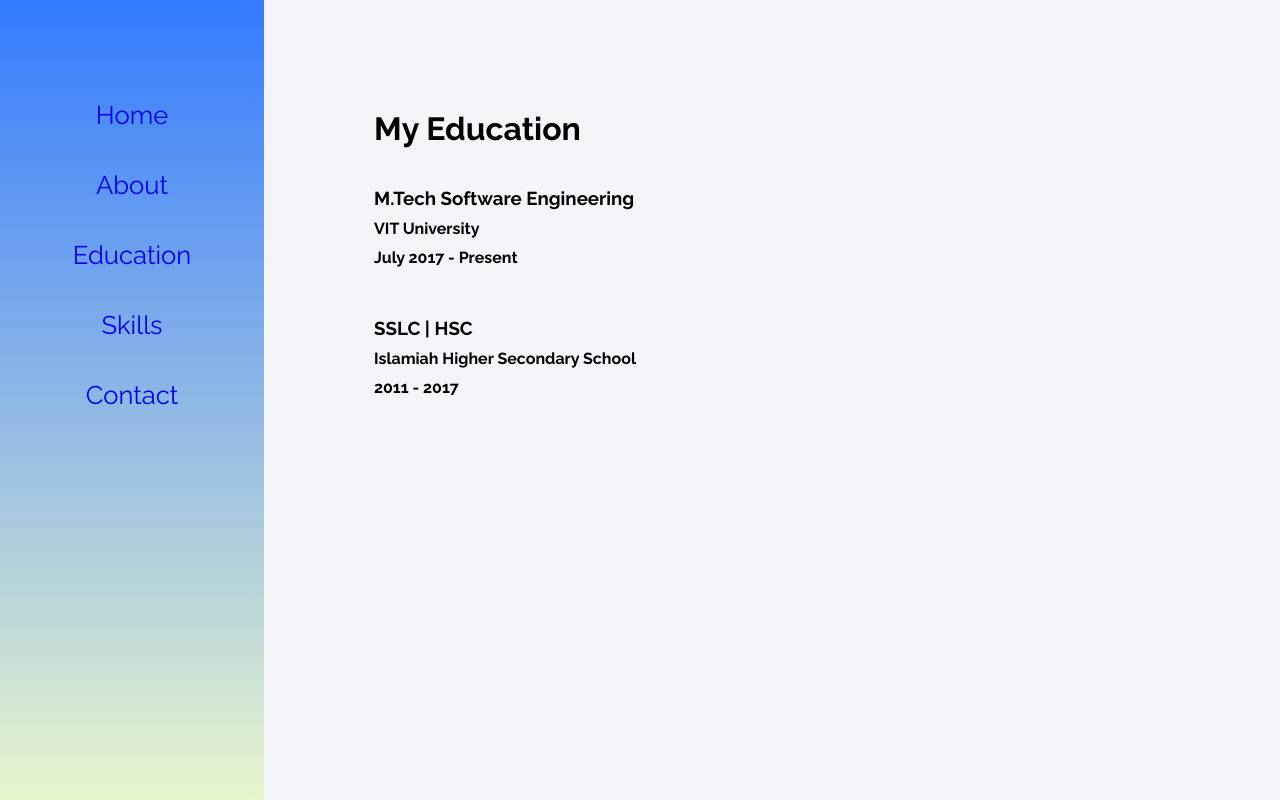
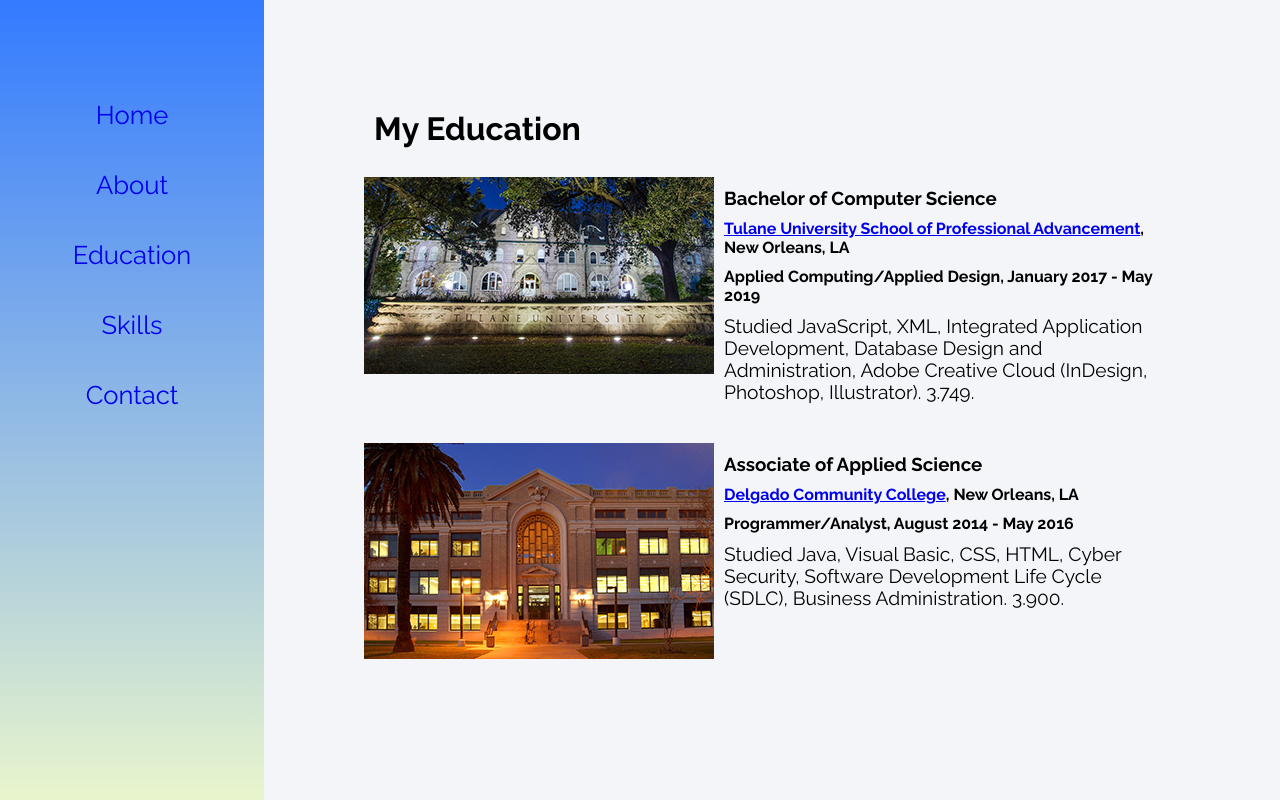
Before and after one commit to fireside68/portfolio_site, a React (Create React App) app: page /education in a window 1280 px wide. Built offline with nearby package versions, Linux system fonts and the light colour scheme.

Commit message:
Update Education page and Widecard component

```diff
--- a/src/components/Widecard.js
+++ b/src/components/Widecard.js
@@ -3,12 +3,16 @@
   render() {
     return (
       <div className="widecard">
+        <div className="collegepic">
+          <img src={this.props.data.picture} alt="attended school" />
+        </div>
         <div className="compdet">
-          <h3> {this.props.title} </h3>
-          <h4 className="secondtext"> {this.props.where} </h4>
+          <h3> {this.props.data.degree} </h3>
+          <h4 className="secondtext"><a href={this.props.data.url} target="_blank" rel="noopener noreferrer">{this.props.data.name}</a>, {this.props.data.location} </h4>
           <h4 className="secondtext">
-            {this.props.from} - {this.props.to}
+            {this.props.data.discipline}, {this.props.data.from} - {this.props.data.to}
           </h4>
+          <p> {this.props.data.description}. {this.props.data.gpa}.</p>
         </div>
       </div>
     );
--- /dev/null
+++ b/src/components/colleges.js
@@ -0,0 +1,31 @@
+
+
+export const collegeData = [
+    {
+        id: 1,
+        name: "Tulane University School of Professional Advancement",
+        url: `https://sopa.tulane.edu`,
+        location: "New Orleans, LA",
+        from: "January 2017",
+        to: "May 2019",
+        picture: require('../img/tulane_university.png'),
+        degree: 'Bachelor of Computer Science',
+        discipline: 'Applied Computing/Applied Design',
+        gpa: "3.749",
+        description: 'Studied JavaScript, XML, Integrated Application Development, Database Design and Administration, Adobe Creative Cloud (InDesign, Photoshop, Illustrator)'
+    },
+    {
+        id: 2,
+        name: "Delgado Community College",
+        url: `https://www.dcc.edu`,
+        location: "New Orleans, LA",
+        from: "August 2014",
+        to: "May 2016",
+        picture: require('../img/delgado_cc.jpg'),
+        degree: 'Associate of Applied Science',
+        discipline: 'Programmer/Analyst',
+        gpa: "3.900",
+        description: 'Studied Java, Visual Basic, CSS, HTML, Cyber Security, Software Development Life Cycle (SDLC), Business Administration'
+    }
+
+];
--- a/src/contents/Education.js
+++ b/src/contents/Education.js
@@ -1,22 +1,25 @@
 import React, { Component } from "react";
 import Widecard from "../components/Widecard";
+import { collegeData } from "../components/colleges";
 class Education extends Component {
+  constructor() {
+    super()
+    this.state = {
+      collegeData: collegeData
+    }
+  }
+
   render() {
     return (
       <div className="condiv">
         <h1 className="subtopic"> My Education </h1>
-        <Widecard
-          title="M.Tech Software Engineering"
-          where="VIT University"
-          from="July 2017"
-          to="Present"
-        />
-        <Widecard
-          title="SSLC | HSC"
-          where="Islamiah Higher Secondary School"
-          from="2011"
-          to="2017"
-        />
+        { this.state.collegeData.map((data) => {
+          return (
+            <Widecard key={data.id}
+              data={data}
+            />
+          )}
+        )}
       </div>
     );
   }
```
Also changed, not shown: src/img/delgado_cc.jpg (added), src/img/tulane_university.png (added).
